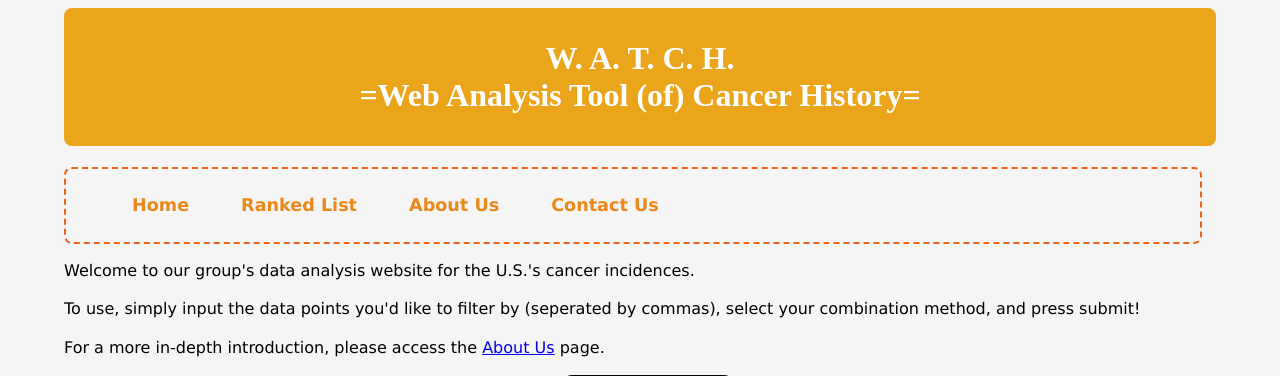
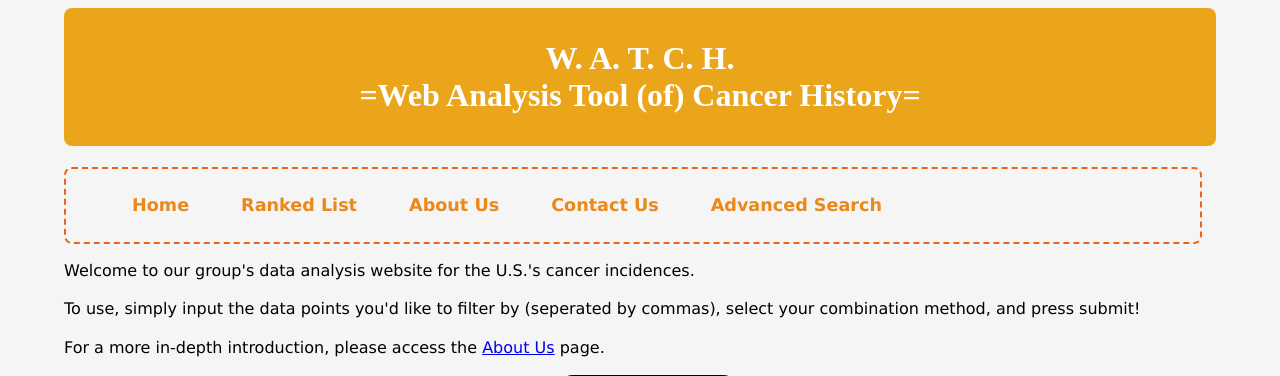
Before and after one commit to CS257-F23/team-project-b, a Flask app: page /advsearch in a window 1280 px wide. Shown: the top 376 px of the page. Run offline with Flask 3, Linux system fonts and the light colour scheme.

Commit message:
added advsearch

```diff
--- a/templates/base.html
+++ b/templates/base.html
@@ -13,6 +13,7 @@
                     <li><a href="/yearandsite">Ranked List</a></li>
                     <li><a href="/about">About Us</a></li>
                     <li><a href="/contact">Contact Us</a></li>
+                    <li><a href="/advsearch">Advanced Search</a></li>
                 </ul>
             </nav>
         </div>
```
